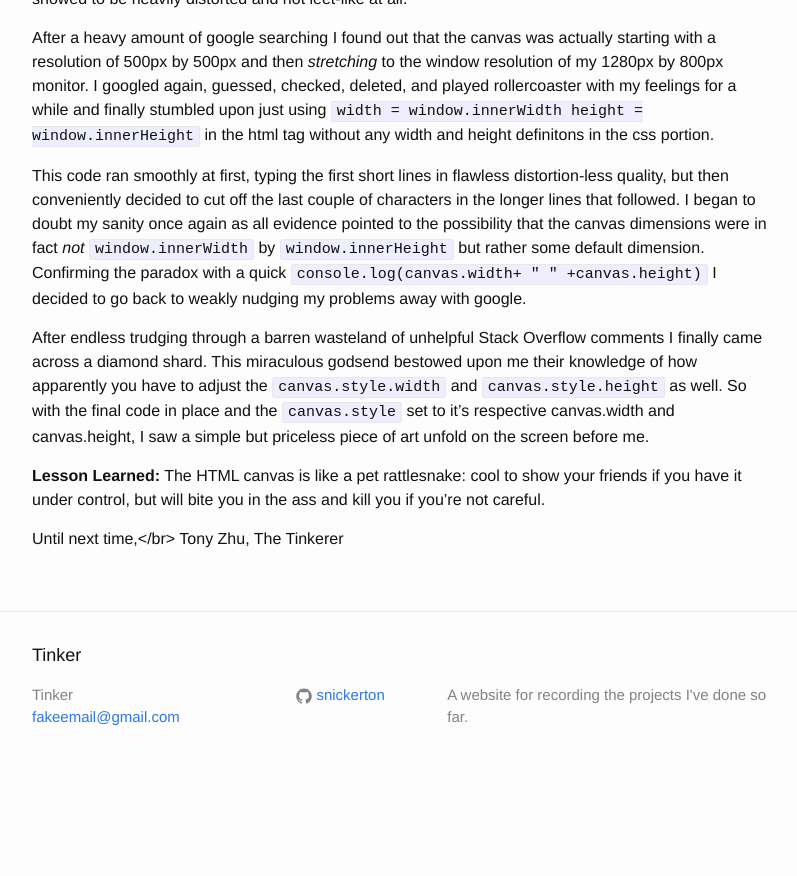
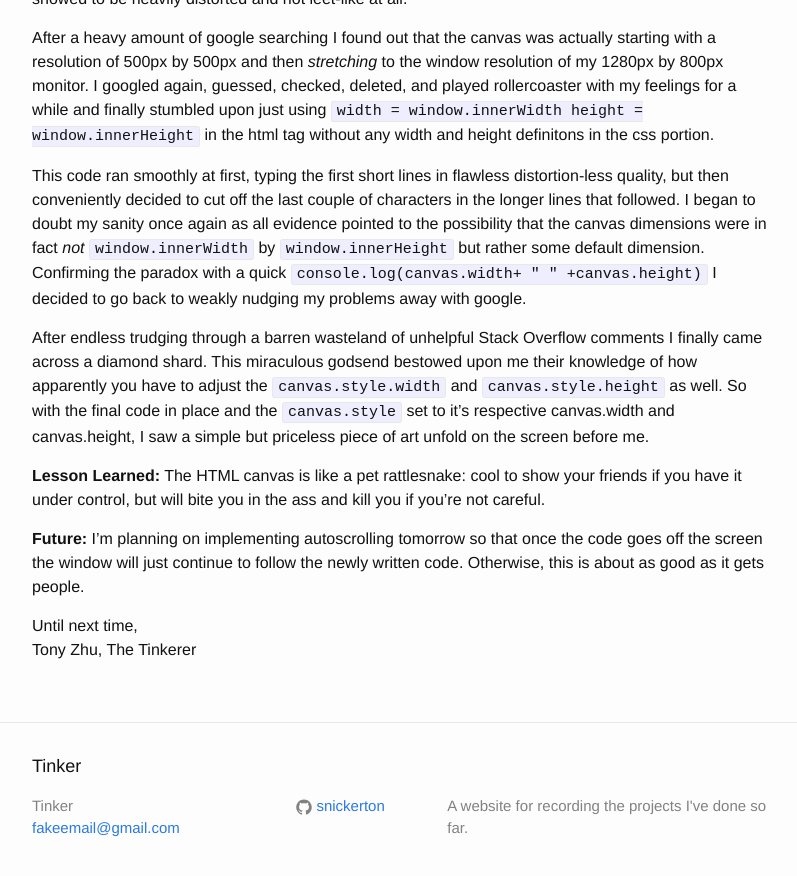
Before and after one commit to snickerton/snickerton.github.legacy, a Jekyll site: the page built from _posts/2015-03-20-Look-Leet..markdown, in a window 1280 px wide and 900 px high, scrolled down 1010 px. Shown: the top 876 px of the window, without its empty margins (238-1035 px from the left). Built offline with Jekyll 4.4.1, drawn with Linux system fonts in a browser that asks for light colours; before the commit the page ends 1799 px from its top, so only the background shows below that.

Commit message:
Update 2015-03-20-Look-Leet..markdown

```diff
--- a/_posts/2015-03-20-Look-Leet..markdown
+++ b/_posts/2015-03-20-Look-Leet..markdown
@@ -11,7 +11,8 @@ categories: HTML projects
 
 <b>Duration coding:</b> ~1.5hrs
 
-<b>Process:</b> First thing's first, we need a way to show text on a website. HTML canvas and javascript seems like the obsession for me right now so we're doing that. We also need to somehow keep track of where we are within the predefined paragraph of code. Since we're using canvas, every new letter and line will have to be manually drawn based off of how much the user has "typed" from the code. I settled on having a string array (`code[]`) filled with each consecutive line of code so that we could iterate through the entire code with just two variables: character spot in the line (`place`) and which line (`linePos`). All we have to do is just increment `place` every time we draw a character and increment `linePos` every time we finish a line. With that set up, the algorithm I had in mind looked like this:
+<b>Process:</b>
+First thing's first, we need a way to show text on a website. HTML canvas and javascript seems like the obsession for me right now so we're doing that. We also need to somehow keep track of where we are within the predefined paragraph of code. Since we're using canvas, every new letter and line will have to be manually drawn based off of how much the user has "typed" from the code. I settled on having a string array (`code[]`) filled with each consecutive line of code so that we could iterate through the entire code with just two variables: character spot in the line (`place`) and which line (`linePos`). All we have to do is just increment `place` every time we draw a character and increment `linePos` every time we finish a line. With that set up, the algorithm I had in mind looked like this:
 
 if a key is pressed:
 1)take string at index `linePos` of `code[]`
@@ -41,8 +42,9 @@ After endless trudging through a barren wasteland of unhelpful Stack Overflow co
 <b>Lesson Learned:</b>
 The HTML canvas is like a pet rattlesnake: cool to show your friends if you have it under control, but will bite you in the ass and kill you if you're not careful.
 
+<b>Future:</b> I'm planning on implementing autoscrolling tomorrow so that once the code goes off the screen the window will just continue to follow the newly written code. Otherwise, this is about as good as it gets people.
 
-Until next time,</br>
+Until next time,<br>
 Tony Zhu, The Tinkerer
 
 [LookLeet]:    http://snickerton.github.io/LookLeet/
```
